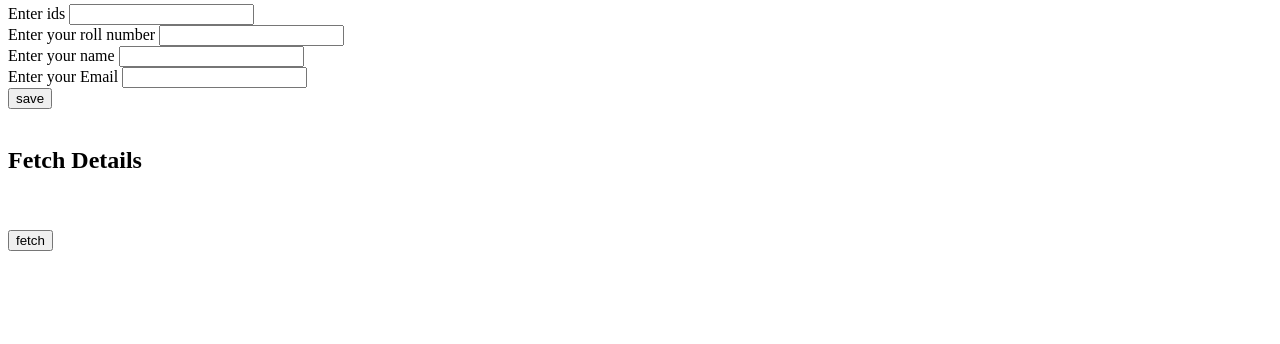
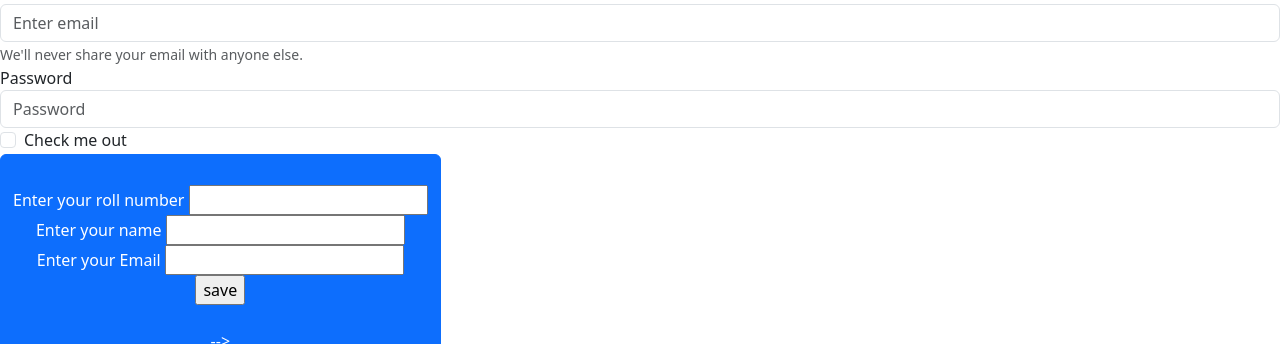
Before and after one commit to saravananniit/Mywebsite, a plain HTML site: page index.html in a window 1280 px wide. Shown: the part 76-420 px from the top of the page. Drawn offline with nearby package versions, Linux system fonts and the light colour scheme.

Commit message:
Update index.html
Form modified

```diff
--- a/index.html
+++ b/index.html
@@ -6,14 +6,32 @@
     <meta http-equiv="X-UA-Compatible" content="IE=edge">
     <meta name="viewport" content="width=device-width, initial-scale=1.0">
     <title>FireBase Demo</title>
+    <link href="https://cdn.jsdelivr.net/npm/bootstrap@5.3.0-alpha1/dist/css/bootstrap.min.css" rel="stylesheet" integrity="sha384-GLhlTQ8iRABdZLl6O3oVMWSktQOp6b7In1Zl3/Jr59b6EGGoI1aFkw7cmDA6j6gD" crossorigin="anonymous">
     <script src="https://unpkg.com/axios/dist/axios.min.js"></script>
     <!-- <script src="./node_modules/axios/dist/axios.min.js"></script> -->
 </head>
 
 <body>
     <h1>Student Details</h1>
+
     <form>
-        <label>Enter ids</label>
+  <div class="form-group">
+    <label for="exampleInputEmail1">Email address</label>
+    <input type="email" class="form-control" id="exampleInputEmail1" aria-describedby="emailHelp" placeholder="Enter email">
+    <small id="emailHelp" class="form-text text-muted">We'll never share your email with anyone else.</small>
+  </div>
+  <div class="form-group">
+    <label for="exampleInputPassword1">Password</label>
+    <input type="password" class="form-control" id="exampleInputPassword1" placeholder="Password">
+  </div>
+  <div class="form-group form-check">
+    <input type="checkbox" class="form-check-input" id="exampleCheck1">
+    <label class="form-check-label" for="exampleCheck1">Check me out</label>
+  </div>
+  <button type="submit" class="btn btn-primary"  onclick="storeValues();>Submit</button>
+</form>
+<!--     <form>
+        <label>Enter id</label>
         <input type="text" id="ids" /><br />
         <label>Enter your roll number</label>
         <input type="text" id="roll" /><br />
@@ -22,7 +40,7 @@
         <label>Enter your Email</label>
         <input type="email" id="email" /><br />
         <input type="button" value="save" id="btnRun" onclick="storeValues();" />
-        <br><br>
+        <br><br> -->
         <h2>Fetch Details</h2>
         <br><br>
         <input type="button" value="fetch" id="btnRun" onclick="fetchValues();" />
@@ -37,15 +55,15 @@
         // @ts-nocheck
 
 const storeValues= ()=>{
-    console.log(document.getElementById('ids').value);
-    console.log(document.getElementById('roll').value);
-    console.log(document.getElementById('name').value);
-    console.log(document.getElementById('email').value);
+    console.log(document.getElementById('exampleInputEmail1').value);
+    console.log(document.getElementById('exampleInputPassword1').value);
+    console.log(document.getElementById('exampleCheck1').value);
+<!--     console.log(document.getElementById('email').value); -->
   let studentDetails={
-    "id":document.getElementById('ids').value,
-   "roll":document.getElementById('roll').value,
-   "name":document.getElementById('name').value,
-   "email":document.getElementById('email').value,
+    "email":document.getElementById('exampleInputEmail1').value,
+   "password":document.getElementById('exampleInputPassword1').value,
+   "check":document.getElementById('exampleCheck1').value,
+<!--    "email":document.getElementById('email').value, -->
   }
   console.log(studentDetails);
     axios
@@ -72,9 +90,9 @@ const fetchValues = ()=>{
       for(const key in studentDetails)
       {
     document.getElementById('student-data').innerHTML += `<br>
-    <li>Roll ${studentDetails[key].roll}</li>
-    <li>name ${studentDetails[key].name}</li>
-    <li>Email ${studentDetails[key].email} </li> <br>`;
+    <li>email ${studentDetails[key].email}</li>
+    <li>password ${studentDetails[key].password}</li>
+    <li>check ${studentDetails[key].check} </li> <br>`;
 
       }
 })
```
